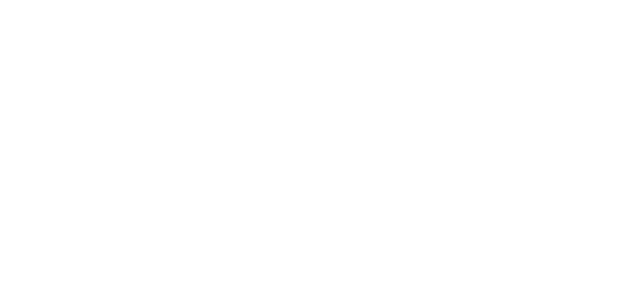
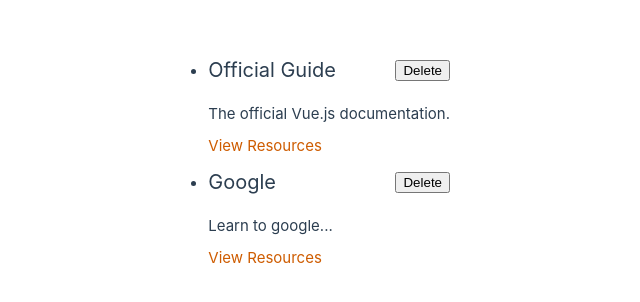
Before and after one commit to hamid2117/vue_fundamentals, a Vue app in the folder 6-rememberme-project/: page / in a window 1280 px wide. Shown: the part 242-544 px from the top of the page, without its empty margins (190-830 px from the left). Built offline with nearby package versions, Linux system fonts and the light colour scheme.

Commit message:
done adding data

```diff
--- a/6-rememberme-project/src/App.vue
+++ b/6-rememberme-project/src/App.vue
@@ -1,7 +1,21 @@
-<template></template>
+<template>
+  <ul>
+    <learning-resource
+      v-for="item in storedResources"
+      :key="item.id"
+      :title="item.title"
+      :description="item.description"
+      :link="item.link"
+    />
+  </ul>
+</template>
 
 <script>
+import LearningResource from './components/learning-resource/learningResource.vue'
 export default {
+  components: {
+    LearningResource
+  },
   data() {
     return {
       selectedTab: 'stored-resources',
--- /dev/null
+++ b/6-rememberme-project/src/components/learning-resource/StoredResources.vue
@@ -0,0 +1,9 @@
+<style scoped>
+ul {
+  list-style: none;
+  margin: 0;
+  padding: 0;
+  margin: auto;
+  max-width: 40rem;
+}
+</style>
--- /dev/null
+++ b/6-rememberme-project/src/components/learning-resource/learningResource.vue
@@ -0,0 +1,49 @@
+<template>
+  <li>
+    <div>
+      <header>
+        <h3>{{ title }}</h3>
+        <button>Delete</button>
+      </header>
+    </div>
+    <p>{{ description }}</p>
+    <nav><a :href="link">View Resources</a></nav>
+  </li>
+</template>
+
+<script>
+export default {
+  props: ['title', 'description', 'key', 'link']
+}
+</script>
+<style scoped>
+li {
+  margin: auto;
+  max-width: 40rem;
+}
+
+header {
+  display: flex;
+  justify-content: space-between;
+  align-items: center;
+}
+
+h3 {
+  font-size: 1.25rem;
+  margin: 0.5rem 0;
+}
+
+p {
+  margin: 0.5rem 0;
+}
+
+a {
+  text-decoration: none;
+  color: #ce5c00;
+}
+
+a:hover,
+a:active {
+  color: #c89300;
+}
+</style>
```
Also changed, not shown: 6-rememberme-project/src/components/learning-resource/AddResource.vue (added, +27 -0 lines).
